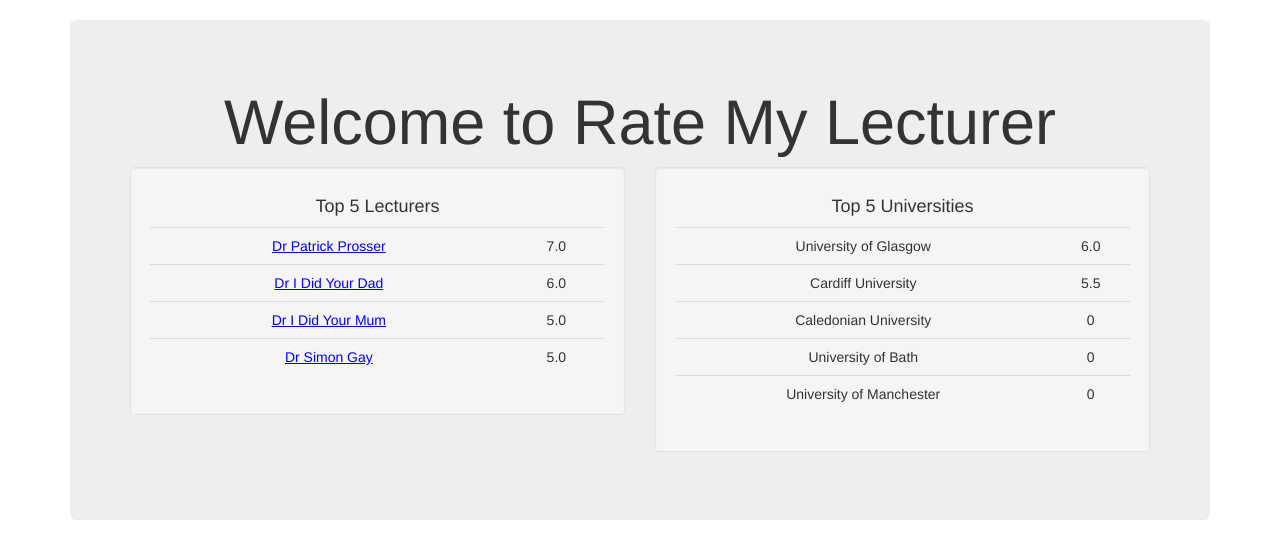
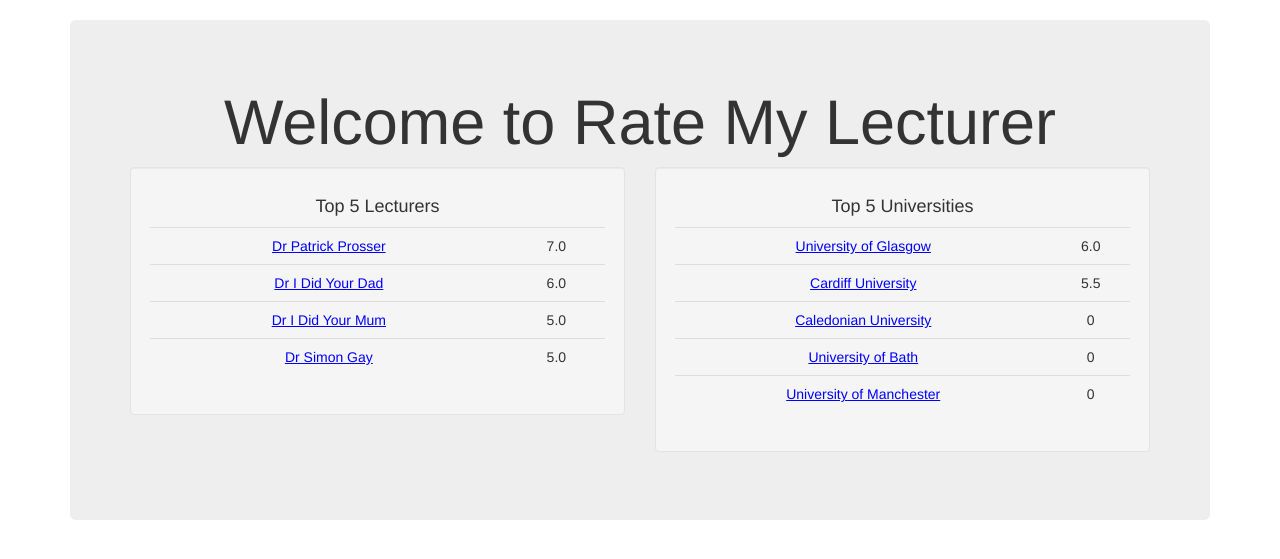
Before and after one commit to DevdudeSami/RateMyLecturer, a Django app: page /main/ in a window 1280 px wide. Shown: the part 52-611 px from the top of the page. Run offline with Django 3.2, Linux system fonts and the light colour scheme; data comes from the database, SQL or seed files in the repository; both versions use the stored data as it was after the commit; some libraries are stand-ins or nearby versions.

Commit message:
added links to the top 5 universities in the main page

```diff
--- a/main/templates/main/index.html
+++ b/main/templates/main/index.html
@@ -19,7 +19,7 @@
 				<table class="table text-center table-hover">
                     {% for lecturer in lecturers %}
                     <tr>
-						<td><a style="color: blue; text-decoration: underline;" href="/lecturer/{{lecturer.id}}"> {{lecturer.title}} {{lecturer.first_name}} {{lecturer.last_name}} </a></td>
+						<td><a style="color: blue; text-decoration: underline;" href="/lecturer/{{lecturer.id}}">{{lecturer.title}} {{lecturer.first_name}} {{lecturer.last_name}}</a></td>
 						<td> {{lecturer.get_rating}} </td>
 					</tr>
                     {% endfor %}
@@ -32,7 +32,7 @@
 				<table class="table text-center table-hover">
                     {% for university in universities %}
 					<tr>
-						<td> {{university.name}} </td>
+						<td><a style="color: blue; text-decoration: underline;" href="/lecturer/universityPage/{{university.id}}">{{university.name}}</a></td>
 						<td> {{university.get_rating}} </td>
 					</tr>
                     {% endfor %}
```
Also changed, not shown: db.sqlite3.
